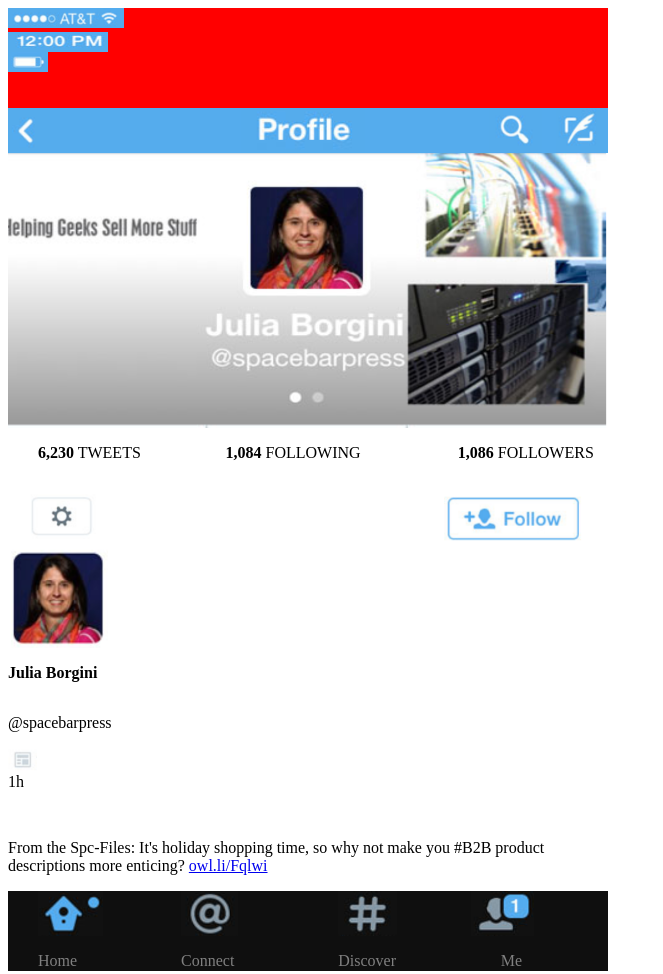
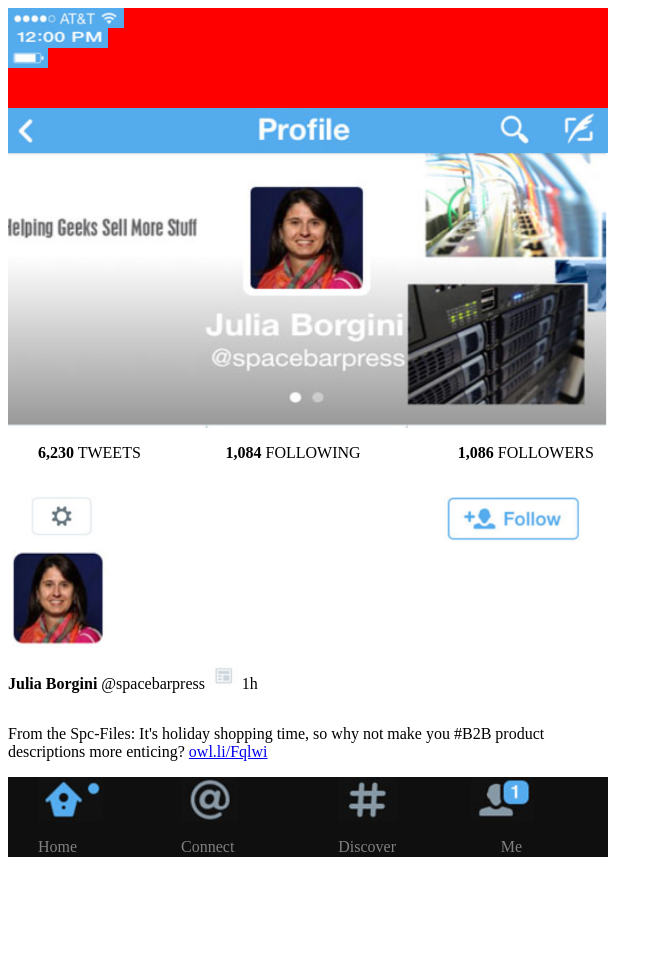
Before and after one commit to panduhjohn/gridder, a plain HTML site: page index.html in a window 1280 px wide. Shown: the whole page, without its empty margins (0-663 px from the left). After the commit the page ends 865 px from the top, so only its background shows below. Drawn offline with Linux system fonts and the light colour scheme.

Commit message:
thats it for tonight

```diff
--- a/index.html
+++ b/index.html
@@ -16,9 +16,11 @@
             </div> -->
 
         <div class="header">
-            <div><img id="signal" src="assets/signal.png"></div>
-            <div><img id="time" src="assets/time.png"></div>
-            <div><img id="battery" src="assets/battery.png"></div>
+            <div>
+                <img id="signal" src="assets/signal.png">
+                <img id="time" src="assets/time.png">
+                <img id="battery" src="assets/battery.png">
+            </div>
         </div>
 
         <div class="profile">
@@ -51,7 +53,7 @@
 
         <div class="post">
             <img id="profilepic" src="assets/profilepic.png">
-            <p><span>Julia Borgini</span> <p>@spacebarpress</p> <img id="news" src="assets/news.png"> 1h</p>
+            <p><span>Julia Borgini</span> @spacebarpress <img id="news" src="assets/news.png"> 1h</p>
             <p>From the Spc-Files: It's holiday shopping time, so why not make you #B2B product descriptions more enticing? <a href="#">owl.li/Fqlwi</a></p>
         </div>
 
--- a/style.css
+++ b/style.css
@@ -26,23 +26,24 @@
 }
 
 #signal {
-  /* display: grid; */
+  display: grid;
   height: 20px;
-  /* grid-column: 1; */
-  /* grid-row: 1; */
+
+  grid-column: 1;
+  grid-row: 1;
 }
 
-#signal img {
+/* #signal img {
   height: 20px;
   width: 100px;
-}
+} */
 
 #time {
   display: grid;
   height: 20px;
   width: 100px;
-  /* grid-column: 2; */
-  /* grid-row: 1; */
+  grid-column: 2;
+  grid-row: 1;
 }
 
 /* .time img {
@@ -56,10 +57,10 @@
   /* grid-column: 3; */
   /* grid-row: 1; */
 }
-.battery img {
-  /* height: 20px; */
-  /* width: 10px; */
-}
+/* .battery img {
+  height: 20px;
+  width: 10px;
+} */
 .profile {
   background-color: #55ACED;
   /* background-color: fuchsia; */
@@ -183,6 +184,7 @@
 #news {
   height: 25px;
   width: auto;
+  /* margin-top: 8px; */
   /* grid-column: 2 / span 4; */
   /* grid-row: 1 / span 1; */
 }
@@ -197,6 +199,7 @@
   grid-template-columns: repeat (4, 25%);
   grid-template-rows: repeat (2, 50%);
   grid-row: 7;
+  /* padding-bottom: 0; */
 }
 
 #home {
```
